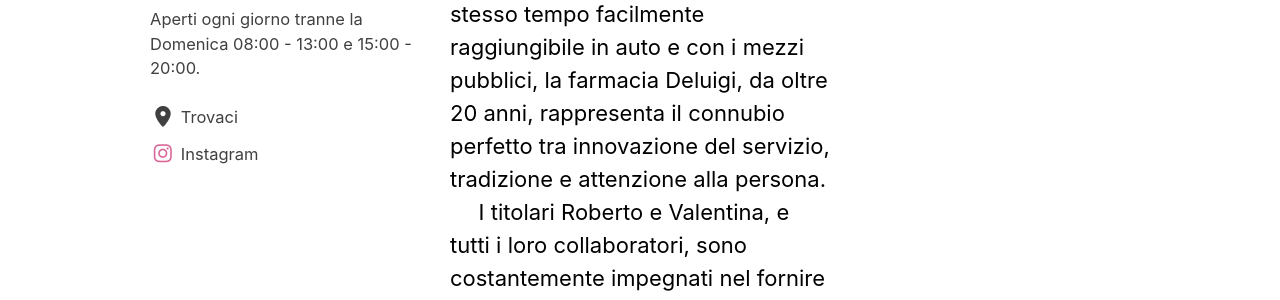
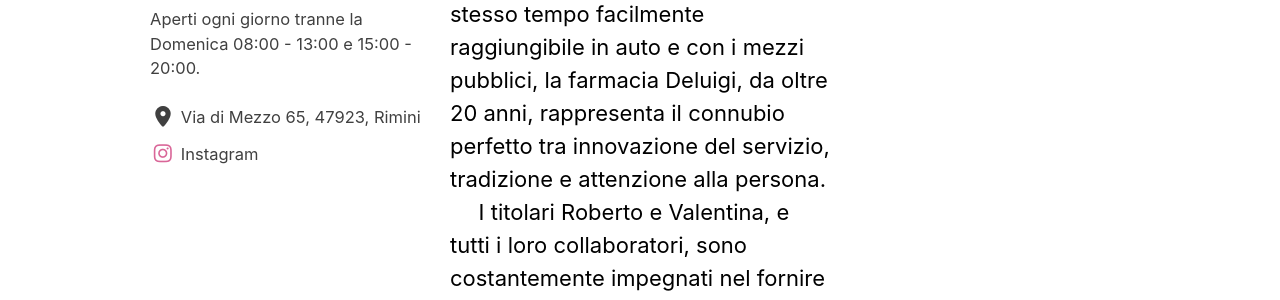
Before and after one commit to farmdeluigi/FarmaciaDeluigi, a Jekyll site: the page built from _pages/about.md, in a window 1280 px wide. Shown: the part 273-573 px from the top of the page. Built offline with Jekyll 4.4.1, drawn with Linux system fonts in a browser that asks for light colours; cached includes are drawn as plain includes.

Commit message:
change Trovaci to Via di Mezzo

```diff
--- a/_config.yml
+++ b/_config.yml
@@ -66,7 +66,7 @@ author:
   avatar : "/assets/images/bio-photo.jpg"
   bio    : "Aperti ogni giorno tranne la Domenica 08:00 - 13:00 e 15:00 - 20:00."
   links:
-    - label: "Trovaci"
+    - label: "Via di Mezzo 65, 47923, Rimini"
       icon: "fa-solid fa-location-dot fa-lg"
       url: "https://maps.app.goo.gl/obzUey49VVpSMnSX8"
     - label: "Instagram"
```
